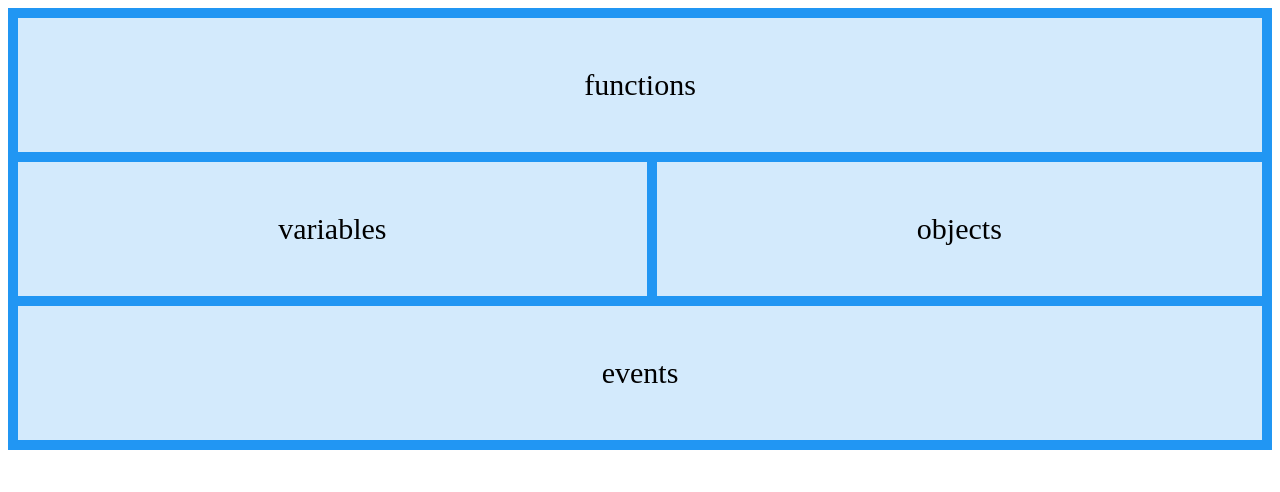
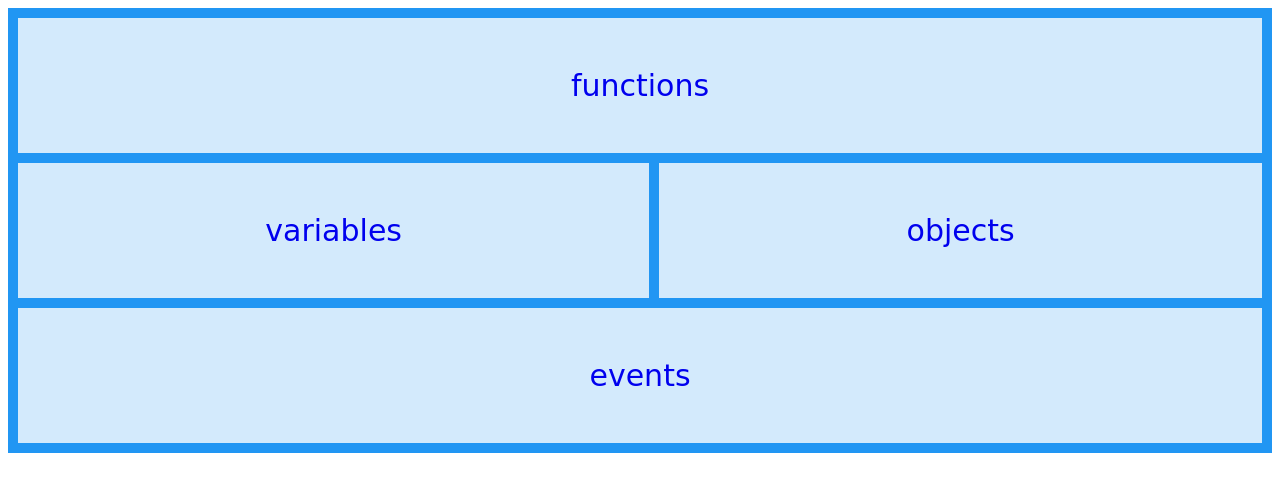
Before and after one commit to timur011/finalProj, a plain HTML site: page index.html in a window 1280 px wide. Drawn offline with Linux system fonts and the light colour scheme.

Commit message:
good front page and added some info

```diff
--- a/index.html
+++ b/index.html
@@ -9,10 +9,18 @@
   <body>
     <div class="grid-container">
 
-      <div class = "functions"> functions </div>
-      <div class = "variables">variables </div>
-      <div class = "objects">objects</div>
-      <div class = "events">events</div>
+
+      <div class = "functions"><a href = "functions.html"> functions </a></div>
+
+
+      <div class = "variables"><a href = "variables.html">variables </a></div>
+
+
+      <div class = "objects"><a href = "objects.html">objects</a></div>
+
+
+      <div class = "events"><a href = "events.html">events</a></div>
+
     </div>
   </body>
 <html>
--- a/styles.css
+++ b/styles.css
@@ -13,11 +13,25 @@
     background-color: #2196F3;
     padding: 10px;
 
+
 }
 
 .grid-container > div {
     background-color: rgba(255, 255, 255, 0.8);
     text-align: center;
-    padding: 50px;
     font-size: 30px;
+    font-family: cursive;
 }
+
+.grid-container a {
+    display: block;
+    padding: 50px 50px;
+}
+
+a:hover{
+    background-color:rgba(255, 255, 255, 0.8)
+}
+
+a:link{
+    text-decoration: none;
+}
```
Also changed, not shown: events.html (+1 -1 lines), functions.html (+1 -1 lines), objects.html (+2 -2 lines), variables.html (added, +12 -0 lines), objStyles.css (added).
